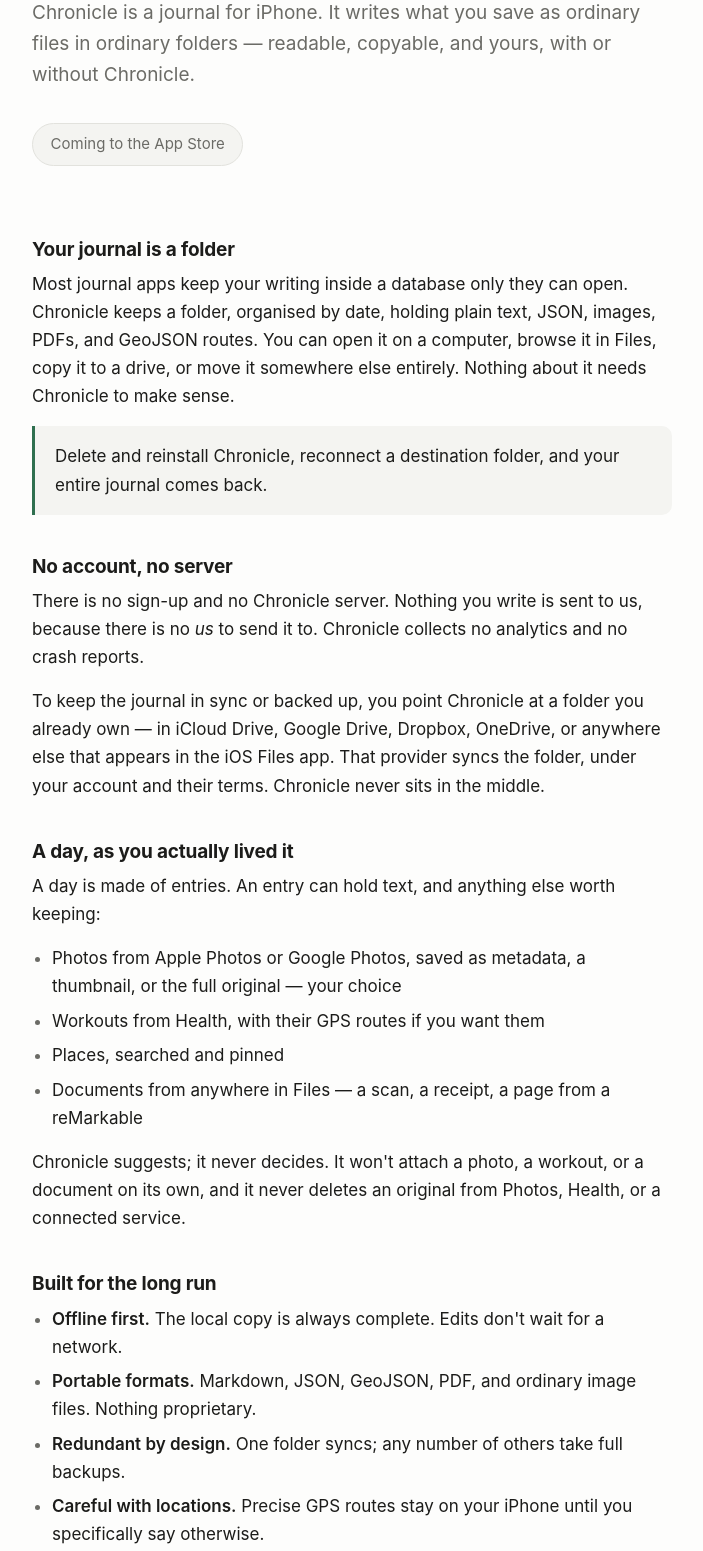
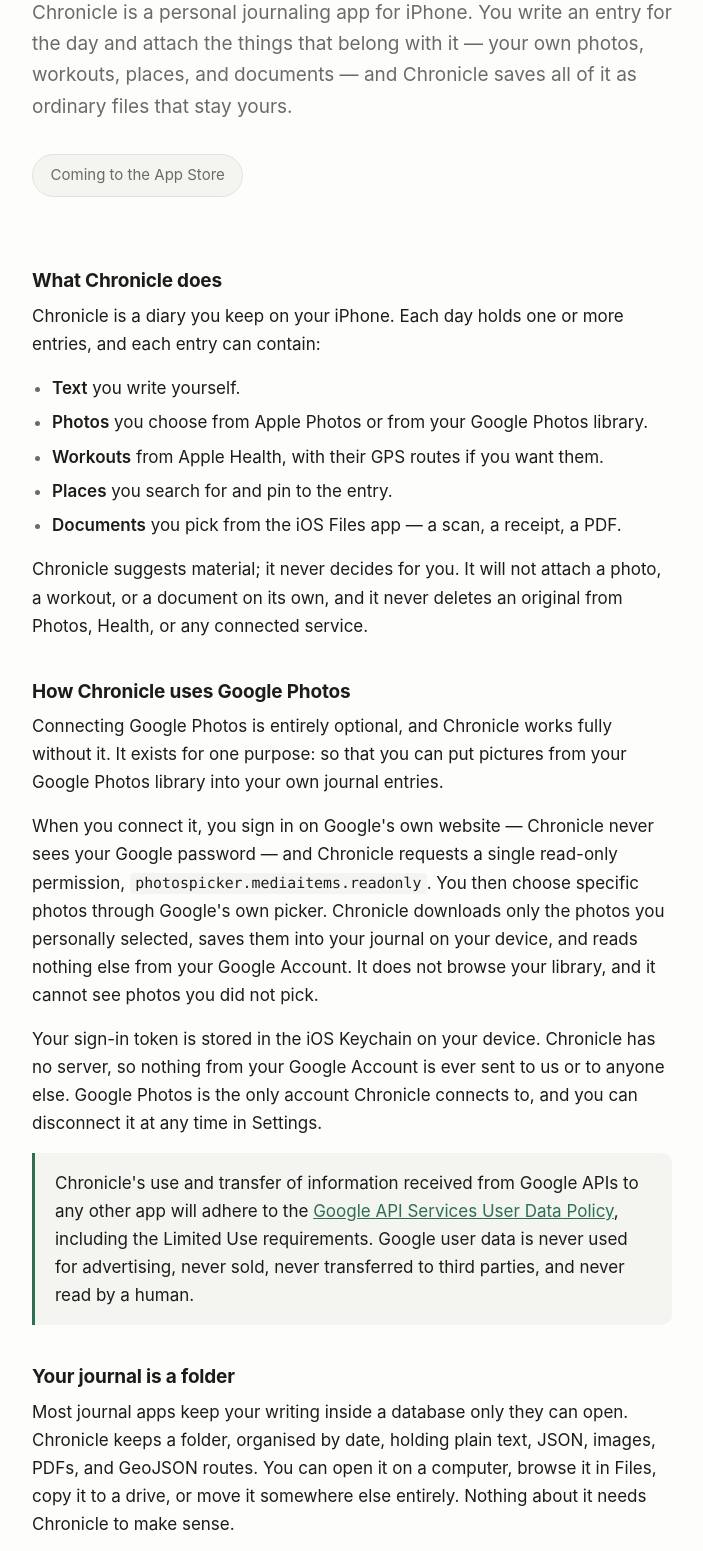
Before and after one commit to ImSuperlative/chronicle-site, a plain HTML site: page index.html in a window 1280 px wide. Shown: the part 177-1728 px from the top of the page, without its empty margins (288-991 px from the left). Drawn offline with Linux system fonts and the light colour scheme.

Commit message:
Lead with app name, explain Google Photos use, add Limited Use disclosure

```diff
--- a/index.html
+++ b/index.html
@@ -3,8 +3,8 @@
 <head>
 <meta charset="utf-8">
 <meta name="viewport" content="width=device-width, initial-scale=1">
-<title>Chronicle — a journal that leaves you the files</title>
-<meta name="description" content="Chronicle is an iOS journal that writes your entries as ordinary files you own. No account, no Chronicle server, no analytics.">
+<title>Chronicle — personal journaling app for iPhone</title>
+<meta name="description" content="Chronicle is a personal journaling app for iPhone. Write daily entries and attach your own photos, workouts, places, and documents, saved as ordinary files you own.">
 <link rel="stylesheet" href="style.css">
 </head>
 <body>
@@ -21,12 +21,56 @@
 
 <main>
 
-<h1>A journal that leaves you the files.</h1>
+<h1>Chronicle</h1>
 
-<p class="lede">Chronicle is a journal for iPhone. It writes what you save as ordinary
-files in ordinary folders — readable, copyable, and yours, with or without Chronicle.</p>
+<p class="lede">Chronicle is a personal journaling app for iPhone. You write an entry for
+the day and attach the things that belong with it — your own photos, workouts, places, and
+documents — and Chronicle saves all of it as ordinary files that stay yours.</p>
 
 <p class="status">Coming to the App Store</p>
+
+<h2>What Chronicle does</h2>
+
+<p>Chronicle is a diary you keep on your iPhone. Each day holds one or more entries, and
+each entry can contain:</p>
+
+<ul>
+  <li><strong>Text</strong> you write yourself.</li>
+  <li><strong>Photos</strong> you choose from Apple Photos or from your Google Photos library.</li>
+  <li><strong>Workouts</strong> from Apple Health, with their GPS routes if you want them.</li>
+  <li><strong>Places</strong> you search for and pin to the entry.</li>
+  <li><strong>Documents</strong> you pick from the iOS Files app — a scan, a receipt, a PDF.</li>
+</ul>
+
+<p>Chronicle suggests material; it never decides for you. It will not attach a photo, a
+workout, or a document on its own, and it never deletes an original from Photos, Health,
+or any connected service.</p>
+
+<h2>How Chronicle uses Google Photos</h2>
+
+<p>Connecting Google Photos is entirely optional, and Chronicle works fully without it. It
+exists for one purpose: so that you can put pictures from your Google Photos library into
+your own journal entries.</p>
+
+<p>When you connect it, you sign in on Google's own website — Chronicle never sees your
+Google password — and Chronicle requests a single read-only permission,
+<code>photospicker.mediaitems.readonly</code>. You then choose specific photos through
+Google's own picker. Chronicle downloads only the photos you personally selected, saves
+them into your journal on your device, and reads nothing else from your Google Account. It
+does not browse your library, and it cannot see photos you did not pick.</p>
+
+<p>Your sign-in token is stored in the iOS Keychain on your device. Chronicle has no
+server, so nothing from your Google Account is ever sent to us or to anyone else. Google
+Photos is the only account Chronicle connects to, and you can disconnect it at any time in
+Settings.</p>
+
+<div class="note">
+  <p>Chronicle's use and transfer of information received from Google APIs to any other app
+  will adhere to the
+  <a href="https://developers.google.com/terms/api-services-user-data-policy">Google API Services User Data Policy</a>,
+  including the Limited Use requirements. Google user data is never used for advertising,
+  never sold, never transferred to third parties, and never read by a human.</p>
+</div>
 
 <h2>Your journal is a folder</h2>
 
@@ -51,21 +95,6 @@
 the iOS Files app. That provider syncs the folder, under your account and their terms.
 Chronicle never sits in the middle.</p>
 
-<h2>A day, as you actually lived it</h2>
-
-<p>A day is made of entries. An entry can hold text, and anything else worth keeping:</p>
-
-<ul>
-  <li>Photos from Apple Photos or Google Photos, saved as metadata, a thumbnail, or the full original — your choice</li>
-  <li>Workouts from Health, with their GPS routes if you want them</li>
-  <li>Places, searched and pinned</li>
-  <li>Documents from anywhere in Files — a scan, a receipt, a page from a reMarkable</li>
-</ul>
-
-<p>Chronicle suggests; it never decides. It won't attach a photo, a workout, or a document
-on its own, and it never deletes an original from Photos, Health, or a connected
-service.</p>
-
 <h2>Built for the long run</h2>
 
 <ul>
@@ -75,9 +104,16 @@
   <li><strong>Careful with locations.</strong> Precise GPS routes stay on your iPhone until you specifically say otherwise.</li>
 </ul>
 
-<h2>Questions?</h2>
+<h2>Privacy and terms</h2>
 
-<p>Write to <a href="mailto:iamsuperlative+chronicle@gmail.com">iamsuperlative+chronicle@gmail.com</a>.</p>
+<p>Chronicle's <a href="privacy.html">Privacy Policy</a> explains exactly what stays on
+your device, what leaves it, and how Google user data is handled. The
+<a href="terms.html">Terms of Use</a> cover your use of the app.</p>
+
+<h2>Contact</h2>
+
+<p>Questions, bug reports, and privacy requests:
+<a href="mailto:iamsuperlative+chronicle@gmail.com">iamsuperlative+chronicle@gmail.com</a>.</p>
 
 </main>
 
```
Also changed, not shown: privacy.html (+24 -5 lines).
